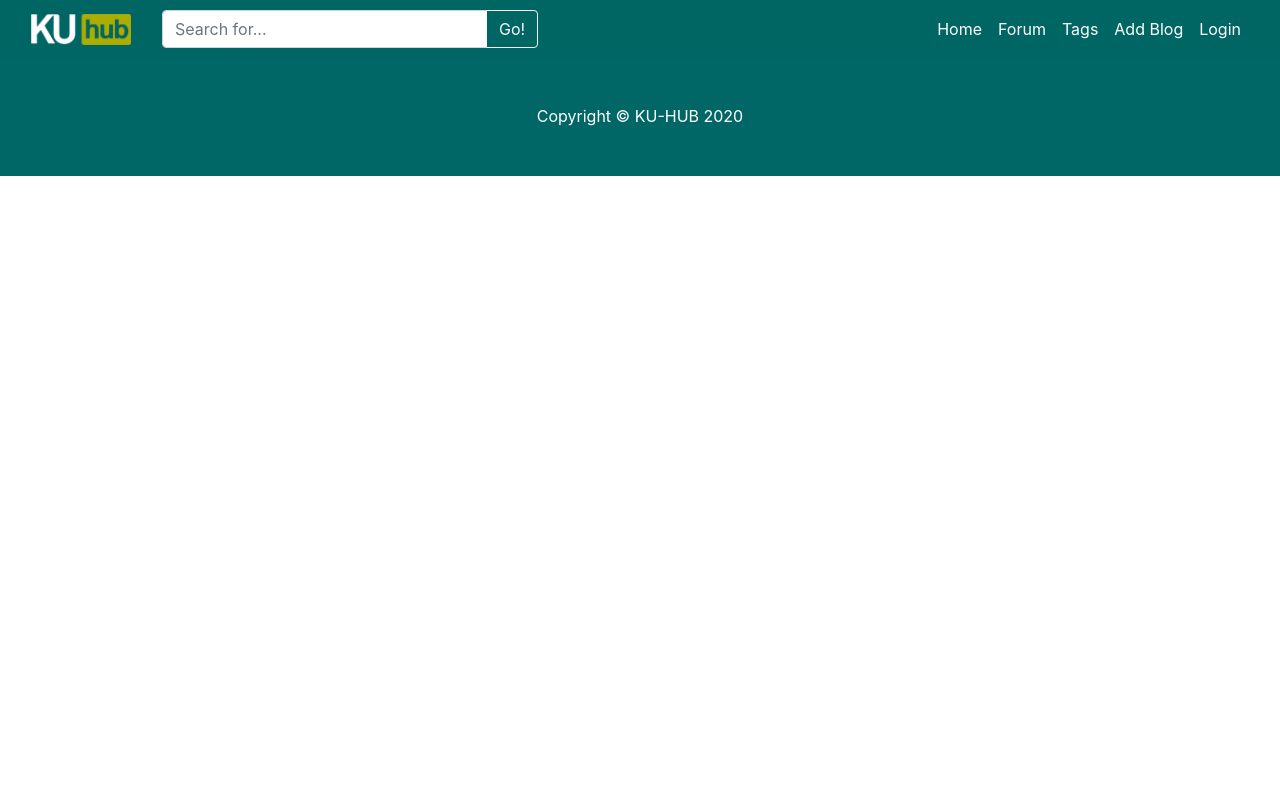
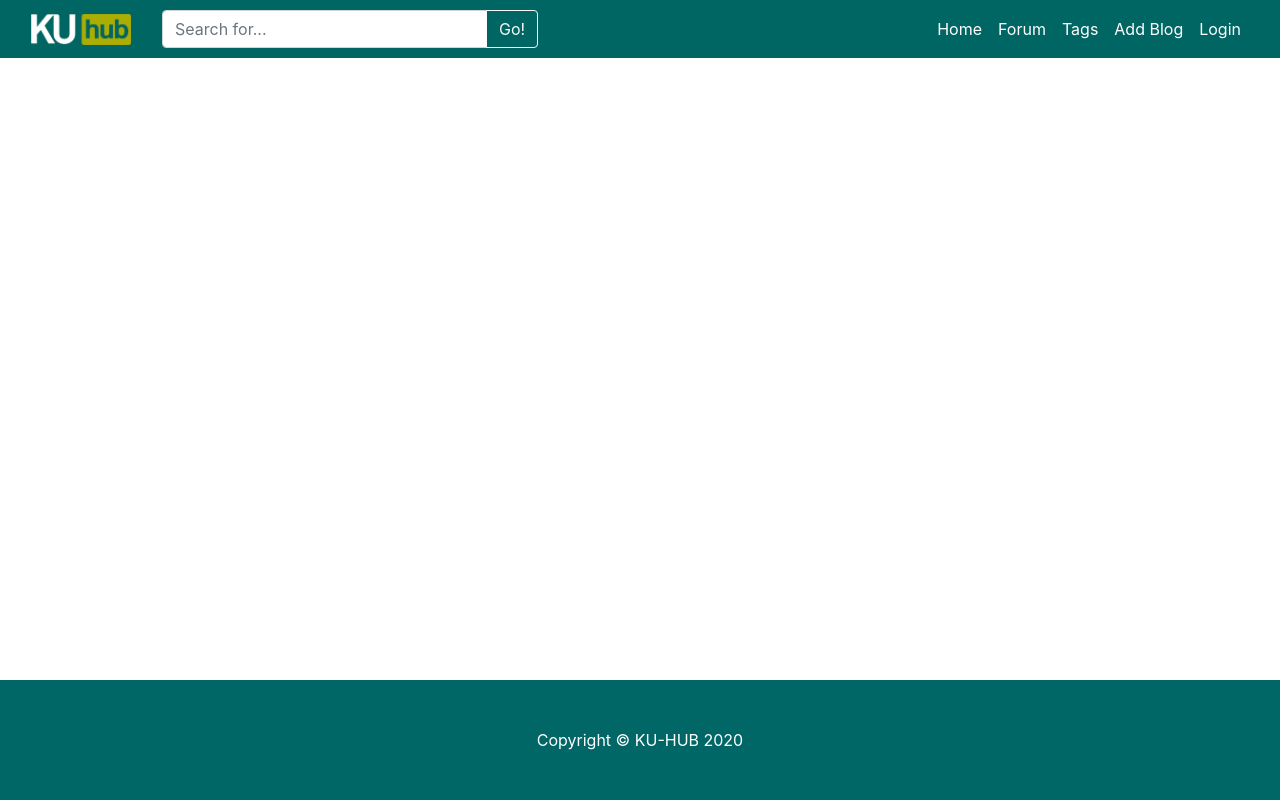
Before and after one commit to NarawishS/ku-hub, a Django app: page /accounts/password/reset/ in a window 1280 px wide. Run offline with Django 3.2, Linux system fonts and the light colour scheme; some libraries are stand-ins or nearby versions.

Commit message:
Adjust Footer Position

```diff
--- a/kuhub/templates/kuhub/base.html
+++ b/kuhub/templates/kuhub/base.html
@@ -103,7 +103,7 @@
 
 
 <!-- Page Content -->
-<div class="container">
+<div class="container" style="margin-bottom: 120px;">
 
     <div class="row">
 
@@ -116,7 +116,7 @@
 <!-- /.container -->
 
 <!-- Footer -->
-<footer class="py-5" style="background: #006666">
+<footer class="py-5" style="background: #006666; position: fixed; bottom: 0; width: 100%;">
     <div class="container">
         <p class="m-0 text-center text-white">Copyright &copy; KU-HUB 2020</p>
     </div>
```
